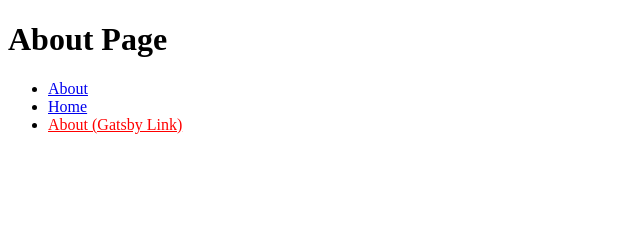
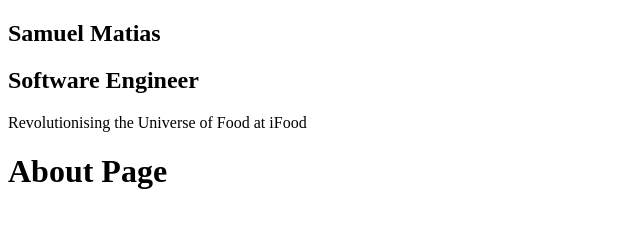
Before and after one commit to samuelematias/samuel-gatsby-course.com, a Gatsby site: page /about in a window 1280 px wide. Shown: the whole page, without its empty margins (0-640 px from the left). Built offline with nearby package versions, Linux system fonts and the light colour scheme; Gatsby itself is replaced by a stand-in of ours.

Commit message:
Create and add aside on layout.

```diff
--- /dev/null
+++ b/src/components/Profile/index.js
@@ -0,0 +1,11 @@
+import React from 'react'
+
+const Profile = () => (
+    <div className="Profile-wrapper">
+        <h1>Samuel Matias</h1>
+        <h2>Software Engineer</h2>
+        <p>Revolutionising the Universe of Food at iFood</p>
+    </div>
+)
+
+export default Profile
--- a/src/components/layout.js
+++ b/src/components/layout.js
@@ -1,8 +1,16 @@
 import React from "react"
 import PropTypes from "prop-types"
+import Profile from "./Profile"
 
 const Layout = ({ children }) => {
-  return <main>{children}</main>
+  return (
+    <>
+      <aside>
+        <Profile />
+      </aside>
+      <main>{children}</main>
+    </>
+  )
 }
 
 Layout.propTypes = {
--- a/src/pages/about.js
+++ b/src/pages/about.js
@@ -1,21 +1,14 @@
 import React from 'react'
-import { Link } from "gatsby"
+
+import Layout from "../components/layout"
+import SEO from "../components/seo"
+
 
 const AboutPage = () => (
-    <>
+    <Layout>
+        <SEO title="About" />
         <h1>About Page</h1>
-        <ul>
-            <li>
-                <a href="/about">About</a>
-            </li>
-            <li>
-                <Link to="/" activeStyle={{ color: 'red' }}>Home</Link>
-            </li>
-            <li>
-                <Link to="/about" activeStyle={{ color: 'red' }}>About (Gatsby Link)</Link>
-            </li>
-        </ul>
-    </>
+    </Layout>
 )
 
 export default AboutPage
```
Also changed, not shown: src/pages/index.js (+0 -11 lines).
